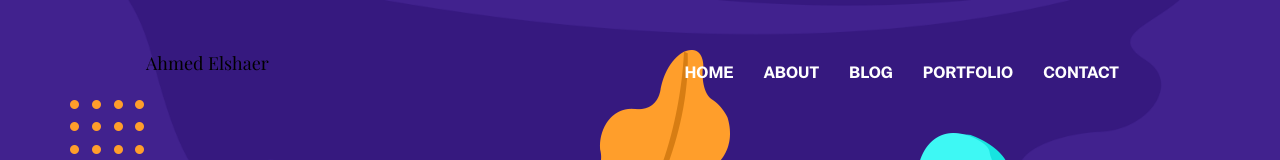
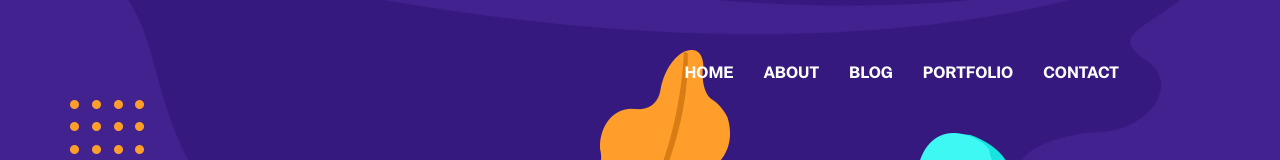
Before and after one commit to ahmed3elshaer/ahmed3elshaer.github.io, a plain HTML site: page about.html in a window 1280 px wide. Shown: the top 160 px of the page. Drawn offline with nearby package versions, Linux system fonts and the light colour scheme.

Commit message:
removing the logo for main page

```diff
--- a/about.html
+++ b/about.html
@@ -31,7 +31,7 @@
 
 <header class="navigation fixed-top">
   <nav class="navbar navbar-expand-lg navbar-dark">
-    <a class="navbar-brand font-tertiary h3" href="index.html"><h5>Ahmed Elshaer</h5> </a>
+    <a class="navbar-brand font-tertiary h3" href="index.html"> </a>
     <button class="navbar-toggler" type="button" data-toggle="collapse" data-target="#navigation"
       aria-controls="navigation" aria-expanded="false" aria-label="Toggle navigation">
       <span class="navbar-toggler-icon"></span>
```
